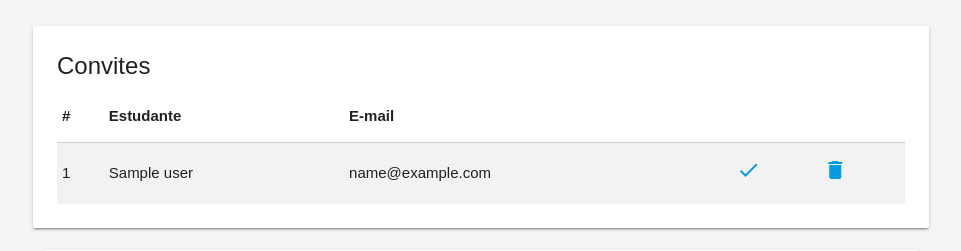
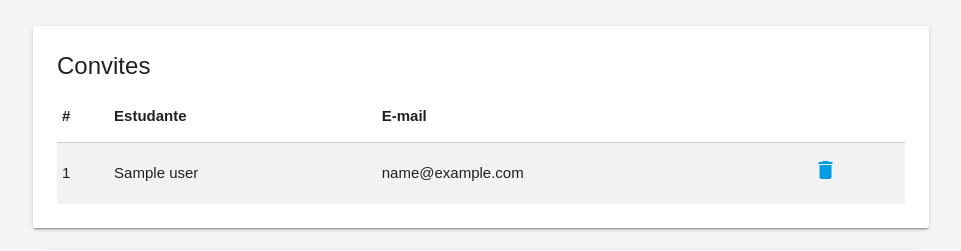
Before and after one commit to eduardosvieira/great-ui, a Flask app: template great/templates/classes/classes.html in a window 1280 px wide. Shown: the part 861-1112 px from the top of the page, without its empty margins (159-1120 px from the left). Run offline with Flask 2, Linux system fonts and the light colour scheme; the template is opened without the code that fills it: most values are stand-ins (such as "Sample title", 1, 10 or a date in 2020); parts of the project's set-up code (start-up, migrations or seed data) failed here and were passed over; some libraries are stand-ins or nearby versions.

Commit message:
removing option to non use accept invite

```diff
--- a/great/templates/classes/classes.html
+++ b/great/templates/classes/classes.html
@@ -136,7 +136,6 @@
                     <th>Estudante</th>
                     <th>E-mail</th>
                     <th></th>
-                    <th></th>
                   </tr>
                 </thead>
                 <tbody>
@@ -147,9 +146,6 @@
                         <td class="inviteId">{{ invite._id }}</td>
                         <td>{{ invite.user.name }}</td>
                         <td>{{ invite.user.email }}</td>
-                        <td>
-                          <a herf="" class="btnAcceptInvite"><i class="material-icons">done</i></a>
-                        </td>
                         <td>
                           <a href="" class="btnDeleteInvite"><i class="material-icons">delete</i></a>
                         </td>
```
